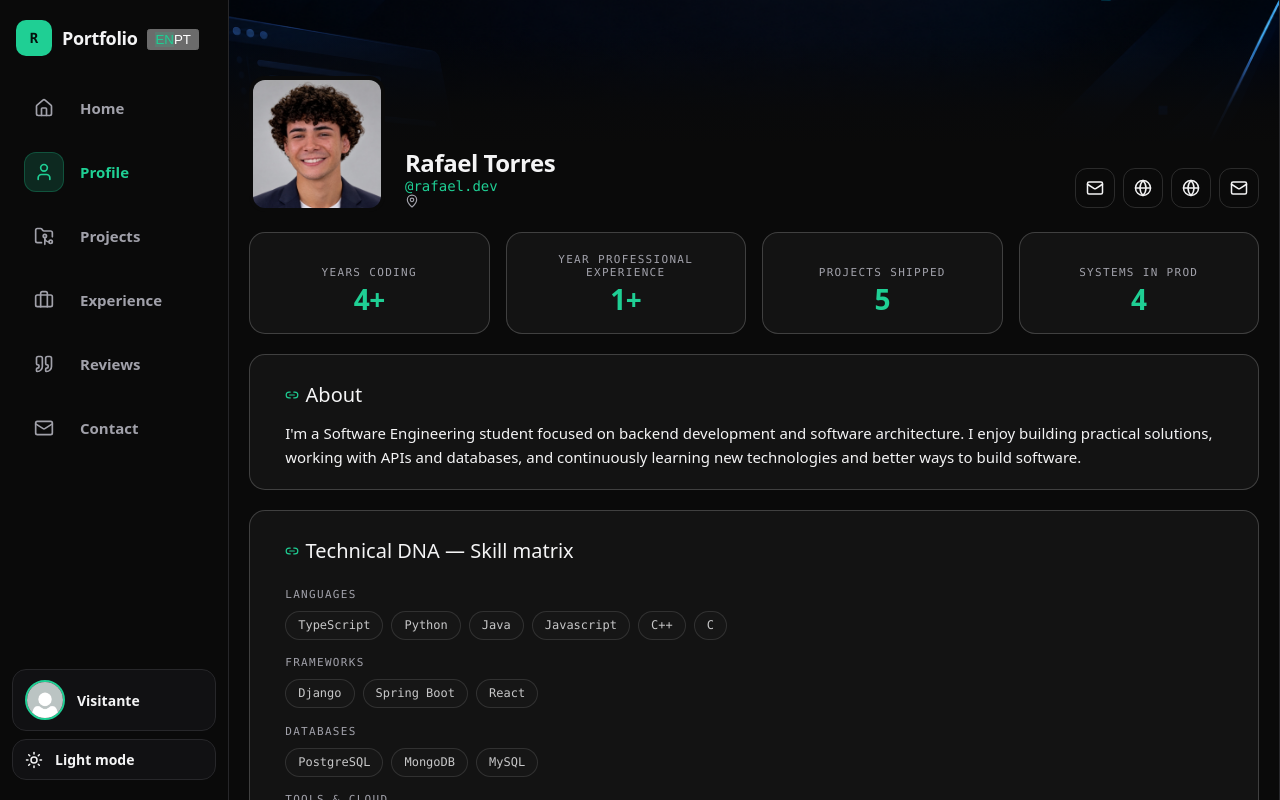
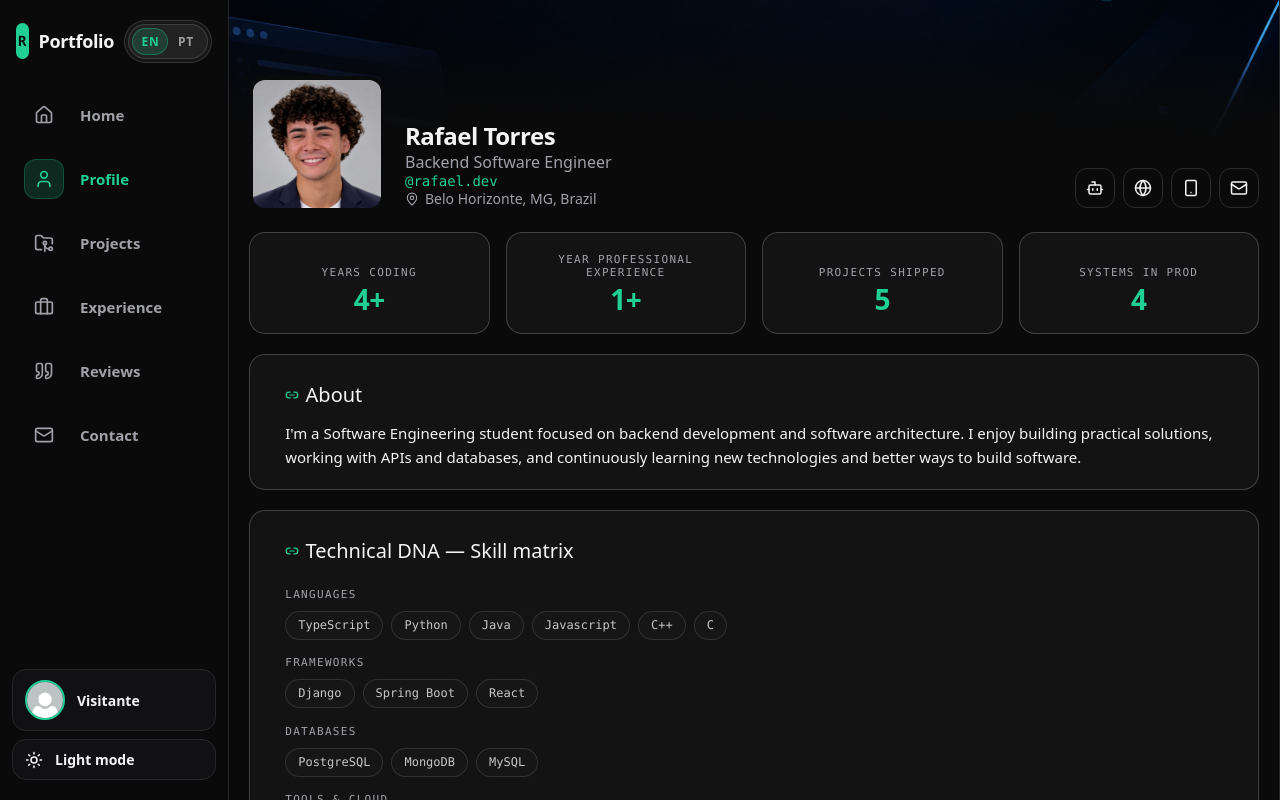
Before and after one commit to T0RR35/MyPortfolio, a React app: page /profile in a window 1280 px wide. Shown: the top 800 px of the page. Built offline with nearby package versions, Linux system fonts and the light colour scheme; the HTML template or start-up script is replaced by a standard one.

Commit message:
feat: complete language switcher

```diff
--- a/src/components/ProfileHeader.tsx
+++ b/src/components/ProfileHeader.tsx
@@ -1,11 +1,11 @@
 import { MapPin, Globe, Mail } from "lucide-react";
 import "./ProfileHeader.css";
-import profileLinks from "@/data/profileLinks";
-import { getProfile } from "@/data/profile";
+import { useProfileLinks } from "@/data/profile";
+import { useProfile } from "@/data/profile";
 
 export default function ProfileHeader() {
-    let profile = getProfile
-    const { name, title, handle, location, links } = profileLinks;
+    const profile = useProfile();
+    const profileLinks = useProfileLinks();
 
     return (
         <header className="profile-header">
--- a/src/components/SideBar.css
+++ b/src/components/SideBar.css
@@ -34,16 +34,73 @@
 }
 
 .lang-switch {
+    --ls-pad: 3px;
+
+    position: relative;
+    display: inline-grid;
+    grid-template-columns: 1fr 1fr;
+    padding: var(--ls-pad);
+    border: 1px solid color-mix(in srgb, currentColor 14%, transparent);
+    border-radius: 999px;
+    background: color-mix(in srgb, currentColor 5%, transparent);
+    font: inherit;
+    font-size: 0.75rem;
+    font-weight: 600;
+    letter-spacing: 0.06em;
+    color: inherit;
     cursor: pointer;
+    user-select: none;
+    transition: border-color 0.2s ease, background 0.2s ease;
+}
+
+.lang-switch:hover {
+    border-color: color-mix(in srgb, var(--primary) 45%, transparent);
+}
+
+.lang-switch:focus-visible {
+    outline: 2px solid var(--primary);
+    outline-offset: 2px;
+}
+
+/* Indicador que desliza entre as opções */
+.lang-switch__thumb {
+    position: absolute;
+    top: var(--ls-pad);
+    bottom: var(--ls-pad);
+    left: var(--ls-pad);
+    width: calc((100% - var(--ls-pad) * 2) / 2);
+    border-radius: 999px;
+    background: color-mix(in srgb, var(--primary) 16%, transparent);
+    box-shadow: inset 0 0 0 1px color-mix(in srgb, var(--primary) 35%, transparent);
+    transition: transform 0.25s cubic-bezier(0.4, 0, 0.2, 1);
+}
+
+.lang-switch[data-language="pt"] .lang-switch__thumb {
+    transform: translateX(100%);
 }
 
 .lang-switch__btn {
+    position: relative; /* fica acima do thumb */
+    z-index: 1;
     display: inline-block;
+    min-width: 2.25rem;
+    padding: 0.3rem 0.6rem;
+    text-align: center;
+    opacity: 0.6;
+    transition: color 0.2s ease, opacity 0.2s ease;
 }
 
 .lang-switch__btn--active {
-    background: color-mix(in srgb, var(--primary) 16%, transparent);
     color: var(--primary);
+    opacity: 1;
+}
+
+@media (prefers-reduced-motion: reduce) {
+    .lang-switch,
+    .lang-switch__thumb,
+    .lang-switch__btn {
+        transition: none;
+    }
 }
 
 /* ---------- Menu ---------- */
--- a/src/components/SideBar.tsx
+++ b/src/components/SideBar.tsx
@@ -2,18 +2,11 @@ import { useEffect, useState } from "react";
 import { NavLink } from "react-router-dom";
 import { Home, User, FolderGit2, Briefcase, Quote, Mail, Sun, Moon } from "lucide-react";
 import "./SideBar.css";
-import {switchLanguage, useLanguage} from "@/utils/languageSwitcher"
-
-const links = [
-    { label: "Home", to: "/", icon: Home, end: true },
-    { label: "Profile", to: "/profile", icon: User },
-    { label: "Projects", to: "/projects", icon: FolderGit2 },
-    { label: "Experience", to: "/experience", icon: Briefcase },
-    { label: "Reviews", to: "/reviews", icon: Quote },
-    { label: "Contact", to: "/contact", icon: Mail },
-];
+import { switchLanguage, useLanguage } from "@/utils/languageSwitcher"
+import { useLinks } from "@/data/navLinks";
 
 export default function Sidebar() {
+    const links = useLinks();
     const language = useLanguage()
     const [dark, setDark] = useState(
         () => localStorage.getItem("theme") !== "light"
@@ -33,9 +26,11 @@ export default function Sidebar() {
                     <button
                         type="button"
                         className="lang-switch"
+                        data-language={language}
                         onClick={switchLanguage}
                         aria-label="Switch language / Trocar idioma"
                     >
+                        <span className="lang-switch__thumb" aria-hidden="true" />
                         <span className={`lang-switch__btn${language === "en" ? " lang-switch__btn--active" : ""}`}>EN</span>
                         <span className={`lang-switch__btn${language === "pt" ? " lang-switch__btn--active" : ""}`}>PT</span>
                     </button>
--- /dev/null
+++ b/src/data/navLinks.js
@@ -0,0 +1,30 @@
+import { Home, User, FolderGit2, Briefcase, Quote, Mail } from "lucide-react";
+import { useLanguage } from "@/utils/languageSwitcher";
+
+const english_links = [
+    { label: "Home", to: "/", icon: Home, end: true },
+    { label: "Profile", to: "/profile", icon: User },
+    { label: "Projects", to: "/projects", icon: FolderGit2 },
+    { label: "Experience", to: "/experience", icon: Briefcase },
+    { label: "Reviews", to: "/reviews", icon: Quote },
+    { label: "Contact", to: "/contact", icon: Mail },
+];
+
+const portuguese_links = [
+    { label: "Início", to: "/", icon: Home, end: true },
+    { label: "Perfil", to: "/profile", icon: User },
+    { label: "Projetos", to: "/projects", icon: FolderGit2 },
+    { label: "Experiência", to: "/experience", icon: Briefcase },
+    { label: "Depoimentos", to: "/reviews", icon: Quote },
+    { label: "Contato", to: "/contact", icon: Mail },
+];
+
+const links = {
+    en: english_links,
+    pt: portuguese_links,
+};
+
+export function useLinks() {
+    const language = useLanguage();
+    return links[language] ?? english_links;
+}
--- a/src/data/profile.js
+++ b/src/data/profile.js
@@ -1,4 +1,27 @@
-import { language } from "@/utils/languageSwitcher";
+import { useLanguage } from "@/utils/languageSwitcher";
+import { MapPin, Globe, Mail, Smartphone, Bot } from "lucide-react";
+
+const profileLinks = [{
+        label: "GitHub",
+        href: "https://github.com/T0RR35",
+        icon: Bot
+    },
+    {
+        label: "LinkedIn",
+        href: "https://linkedin.com/in/rafaeltorresmodesto/",
+        icon: Globe
+    },
+    {
+        label: "WhatsApp",
+        href: "https://wa.me/5531989790048",
+        icon: Smartphone
+    },
+    {
+        label: "E-mail",
+        href: "mailto:modestorresrafael@gmail.com",
+        icon: Mail
+    }
+]
 
 const english_profile = {
     subtitle: "Backend Software Engineer",
@@ -129,6 +152,11 @@ const profiles = {
     pt: portuguese_profile,
 };
 
-export function getProfile() {
+export function useProfile() {
+    const language = useLanguage();
     return profiles[language] ?? english_profile;
 }
+
+export function useProfileLinks(){
+    return profileLinks;
+}
--- a/src/data/profileLinks.js
+++ /dev/null
@@ -1,24 +0,0 @@
-import { MapPin, Globe, Mail } from "lucide-react";
-const profileLinks = [{
-        label: "GitHub",
-        href: "https://github.com/T0RR35",
-        icon: Mail
-    },
-    {
-        label: "LinkedIn",
-        href: "https://linkedin.com/in/rafaeltorresmodesto/",
-        icon: Globe
-    },
-    {
-        label: "WhatsApp",
-        href: "https://wa.me/5531989790048",
-        icon: Globe
-    },
-    {
-        label: "E-mail",
-        href: "mailto:modestorresrafael@gmail.com",
-        icon: Mail
-    }
-]
-
-export default profileLinks;
--- a/src/data/projects.js
+++ b/src/data/projects.js
@@ -1,15 +1,15 @@
-import { image } from "framer-motion/client";
+import {
+    useLanguage
+} from "@/utils/languageSwitcher";
 
 const english_projects = {
     title: "Projects",
-    items: [
-        {
+    items: [{
             name: "This Portfolio!",
             status: "On constant update",
-            description:
-                "My personal engineering portfolio, built as a data-driven React + TypeScript app: every section renders from typed content files, with a reusable component system, animated route transitions, and a bilingual setup.",
-            image_path: "../../public/",
-            gif_path: "../../public/",
+            description: "My personal engineering portfolio, built as a data-driven React + TypeScript app: every section renders from typed content files, with a reusable component system, animated route transitions, and a bilingual setup.",
+            image_path: "./",
+            gif_path: "./",
             role: "Creator & maintainer",
             period: "2026 — today",
             stack: ["React", "TypeScript"],
@@ -19,10 +19,9 @@ const english_projects = {
         {
             name: "Desert Strike Remake",
             status: "Completed",
-            description:
-                "Remade the classic Desert Strike from scratch... but online! Helicopter combat, explosions, and 90s nostalgia in pixel art using LibGDX library.",
-            image_path: "../../public/desert-strike-img.png",
-            gif_path: "../../public/desert-strike-gif.gif",
+            description: "Remade the classic Desert Strike from scratch... but online! Helicopter combat, explosions, and 90s nostalgia in pixel art using LibGDX library.",
+            image_path: "./desert-strike-img.png",
+            gif_path: "./desert-strike-gif.gif",
             role: "Creator & maintainer",
             period: "2025",
             stack: ["Java", "LibGDX", "Distributed Systems"],
@@ -32,10 +31,9 @@ const english_projects = {
         {
             name: "King Kong Remake",
             status: "Completed",
-            description:
-                "Remade the classic King Kong from Atari — climb the building, dodge the obstacles thrown by Kong, and rescue the damsel, all rebuilt from scratch in SFML library.",
-            image_path: "../../public/king-kong-img.png",
-            gif_path: "../../public/king-kong-gif.gif",
+            description: "Remade the classic King Kong from Atari — climb the building, dodge the obstacles thrown by Kong, and rescue the damsel, all rebuilt from scratch in SFML library.",
+            image_path: "./king-kong-img.png",
+            gif_path: "./king-kong-gif.gif",
             role: "Creator & maintainer",
             period: "2024",
             stack: ["C++"],
@@ -45,6 +43,53 @@ const english_projects = {
     ],
 };
 
-var projects = english_projects
+const portuguese_projects = {
+    title: "Projetos",
+    items: [{
+            name: "Esse Portfólio!",
+            status: "Em constante atualização",
+            description: "Meu portfólio pessoal de engenharia, construído como um app React + TypeScript orientado a dados: cada seção é renderizada a partir de arquivos de conteúdo tipados, com um sistema de componentes reutilizáveis, transições de rota animadas e suporte a dois idiomas.",
+            image_path: "./",
+            gif_path: "./",
+            role: "Criador e mantenedor",
+            period: "2026 — hoje",
+            stack: ["React", "TypeScript"],
+            repo: "https://github.com/T0RR35/MyPortfolio",
+            demo: "",
+        },
+        {
+            name: "Desert Strike Remake",
+            status: "Concluído",
+            description: "Refiz o clássico Desert Strike do zero... mas online! Combate de helicóptero, explosões e nostalgia dos anos 90 em pixel art, usando a biblioteca LibGDX.",
+            image_path: "./desert-strike-img.png",
+            gif_path: "./desert-strike-gif.gif",
+            role: "Criador e mantenedor",
+            period: "2025",
+            stack: ["Java", "LibGDX", "Sistemas Distribuídos"],
+            repo: "https://github.com/T0RR35/Desert-Strike-Remake",
+            demo: "",
+        },
+        {
+            name: "King Kong Remake",
+            status: "Concluído",
+            description: "Refiz o clássico King Kong do Atari — suba o prédio, desvie dos obstáculos lançados pelo Kong e resgate a donzela, tudo recriado do zero com a biblioteca SFML.",
+            image_path: "./king-kong-img.png",
+            gif_path: "./king-kong-gif.gif",
+            role: "Criador e mantenedor",
+            period: "2024",
+            stack: ["C++"],
+            repo: "https://github.com/T0RR35/King-Kong-Game",
+            demo: "",
+        },
+    ],
+};
 
-export default projects;
+const projects = {
+    en: english_projects,
+    pt: portuguese_projects,
+};
+
+export function useProjects() {
+    const language = useLanguage();
+    return projects[language] ?? english_projects;
+}
--- a/src/pages/Profile.tsx
+++ b/src/pages/Profile.tsx
@@ -1,11 +1,11 @@
 import ProfileHeader from "@/components/ProfileHeader";
 import { GraduationCap, Link2, Award, LanguagesIcon } from "lucide-react"
 import "./Profile.css"
-import { getProfile } from "@/data/profile";
+import { useProfile } from "@/data/profile";
 
 
 export default function Profile() {
-    let profile = getProfile()
+    const profile = useProfile();
     const TECHS_LABELS = {
         languages: "Languages",
         frameworks: "Frameworks",
--- a/src/pages/Projects.tsx
+++ b/src/pages/Projects.tsx
@@ -1,8 +1,9 @@
 import ProjectCard from "@/components/ProjectCard";
-import projects from "@/data/projects";
+import { useProjects } from "@/data/projects";
 import "./Projects.css";
 
 export default function Projects() {
+    const projects = useProjects();
     return (
         <section className="projects" aria-labelledby="projects-title">
             {/* COLOCAR UM TITULO BONITO AQUI DPS*/}
```
